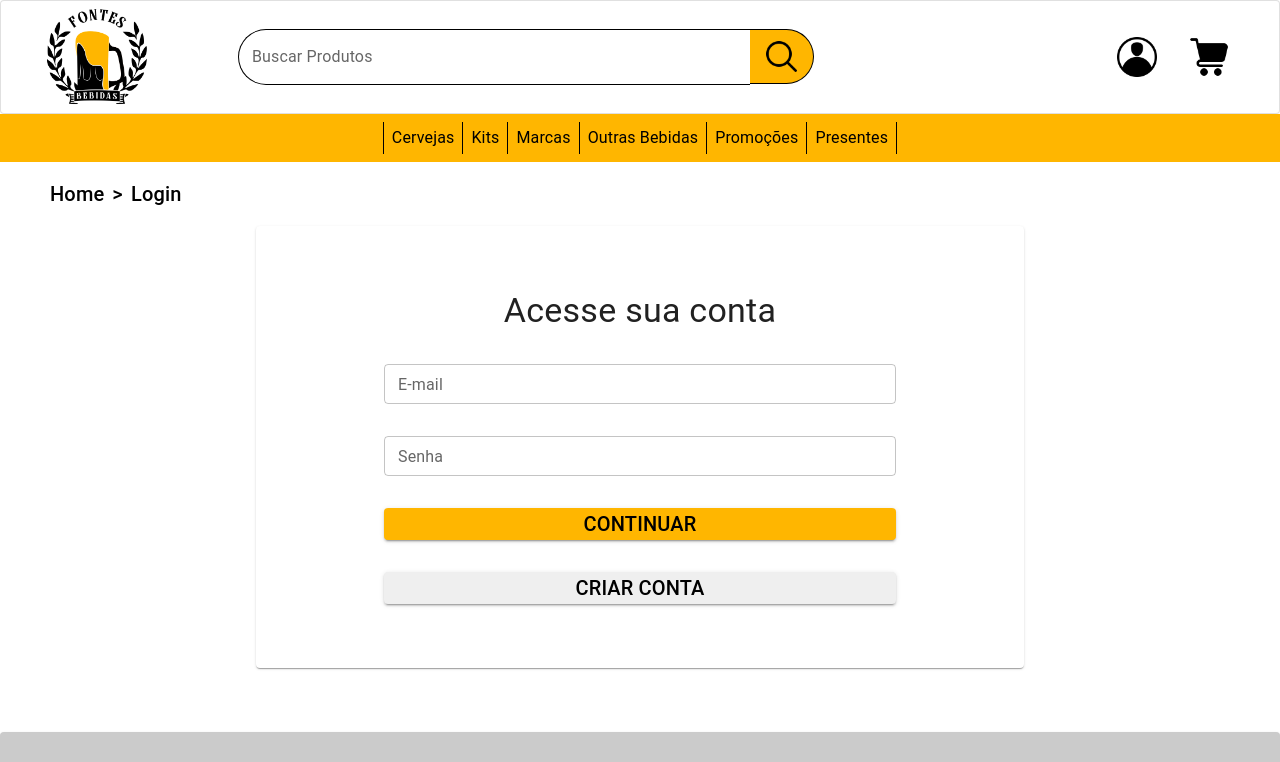
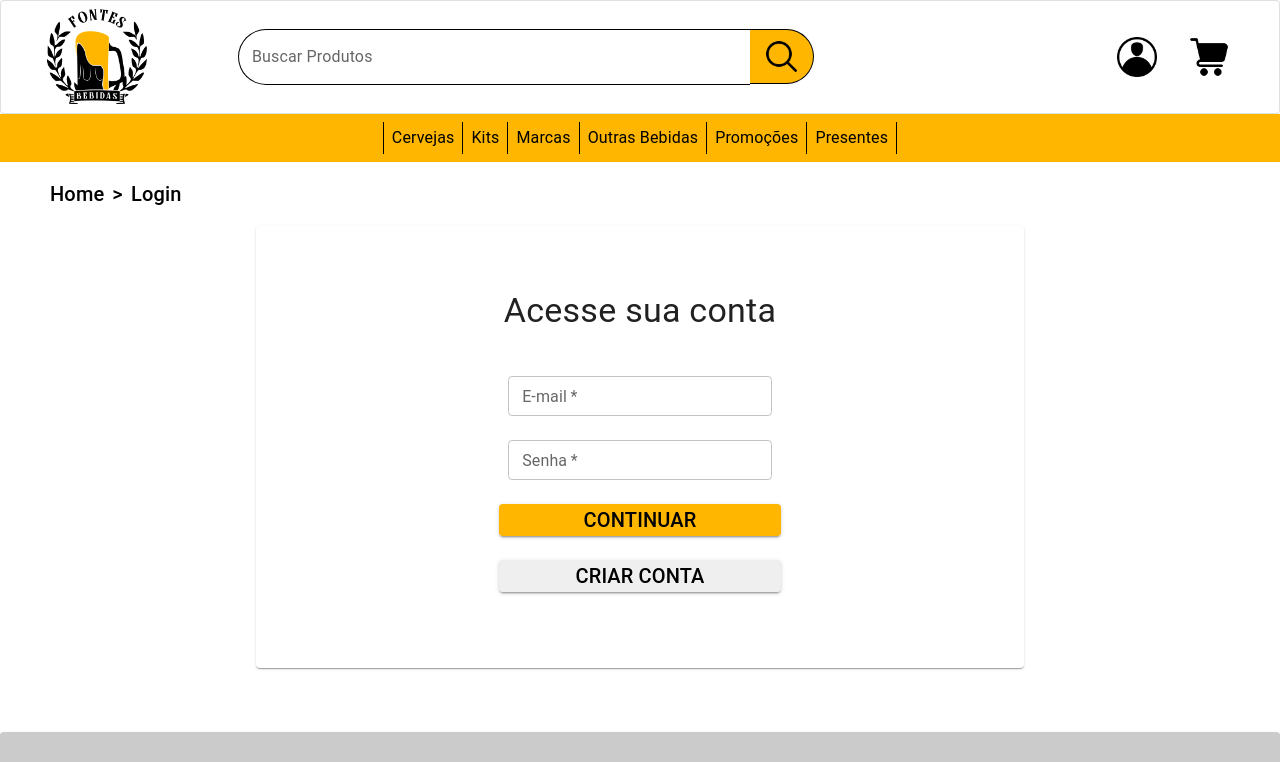
Before and after one commit to ThalesSilva19/IHC-Bebidas, a Next.js app: page /auth/login in a window 1280 px wide. Shown: the top 762 px of the page. Built offline with nearby package versions, Linux system fonts and the light colour scheme.

Commit message:
Verificação de email nos forms no login card

```diff
--- a/package.json
+++ b/package.json
@@ -15,6 +15,7 @@
     "@mui/material": "^5.10.6",
     "@mui/x-date-pickers": "^5.0.9",
     "dayjs": "^1.11.7",
+    "formik": "^2.2.9",
     "next": "^12.3.1",
     "react": "^18.2.0",
     "react-dom": "^18.2.0",
--- a/src/components/login_card.jsx
+++ b/src/components/login_card.jsx
@@ -1,9 +1,13 @@
 import React from 'react'
 import Link from 'next/link'
-import { Card, Typography, FormLabel, TextField, Button } from '@mui/material';
+import { Box, Card, Typography, FormLabel, TextField, Button } from '@mui/material';
+import { Formik, Form, Field, ErrorMessage } from 'formik';
 
 export default function LoginCard() {
+
     return (
+
+
         <Card sx={{
             width: '50%',
             padding: '64px',
@@ -15,32 +19,71 @@ export default function LoginCard() {
             gap: '32px'
         }}>
             <Typography variant='h4' tabIndex='0'> Acesse sua conta </Typography>
-            <TextField label='E-mail' variant="outlined" size="small" sx={{ width: '80%'}}></TextField>
-            <TextField label='Senha' type="password" variant="outlined" size="small" sx={{ width: '80%'}}></TextField>
-            <Link href='/'>
-                <Button variant='contained'
-                    sx={{
+            <Formik
+                initialValues={{ email: '', password: '' }}
+                validate={values => {
+                    const errors = {};
+                    if (!values.email) {
+                        errors.email = 'Digite um e-mail válido; Ex: fulano@exemplo.com';
+                    } else if (
+                        !/^[A-Z0-9._%+-]+@[A-Z0-9.-]+\.[A-Z]{2,}$/i.test(values.email)
+                    ) {
+                        errors.email = 'Invalid email address';
+                    }
+                    return errors;
+                }}
+                onSubmit={(values, { setSubmitting }) => {
+                    setTimeout(() => {
+                        alert(JSON.stringify(values, null, 2));
+                        setSubmitting(false);
+                    }, 400);
+                }}
+            >
+                {({ isSubmitting }) => (
+                    <Form>
+                        <Box sx={{
+                            display: 'flex',
+                            justifyContent: 'space-evenly',
+                            flexWrap: 'wrap',
+                            padding: '12px'
+                        }}>
+                            <TextField required label="E-mail" name="email" variant="outlined" size="small" sx={{ width: '80%' }}></TextField>
+                            <ErrorMessage type="email" name="email" component="div" />
+                        </Box>
+                        <Box sx={{
+                            display: 'flex',
+                            justifyContent: 'space-evenly',
+                            flexWrap: 'wrap',
+                            padding: '12px'
+                        }}>
+                            <TextField required label="Senha" name="password" type="password" variant="outlined" size="small" sx={{ width: '80%' }}></TextField>
+                            <ErrorMessage name="password" component="div" />
+                        </Box>
+                        <Button variant='contained' disabled={isSubmitting} type="submit" sx={{
                             backgroundColor: '#FFB600',
                             color: '#000000',
                             width: '80%',
-                        height: '32px'
-                    }}
-                >
+                            height: '32px',
+                            margin: '12px'
+                        }}>
                             <Typography variant='h6'>Continuar</Typography>
                         </Button>
-            </Link>
                         <Link href='/auth/register'>
                             <Button variant='contained'
                                 sx={{
                                     backgroundColor: '#EFEFEF',
                                     color: '#000000',
                                     width: '80%',
-                        height: '32px'
+                                    height: '32px',
+                                    margin: '12px'
                                 }}
                             >
                                 <Typography variant='h6'>Criar Conta</Typography>
                             </Button>
                         </Link>
+                    </Form>
+                )}
+            </Formik>
 
         </Card>
     )
```
Also changed, not shown: 2 other files (tests, documents, lock files or other folders). Lines whose indentation alone changed are shown as unchanged.
